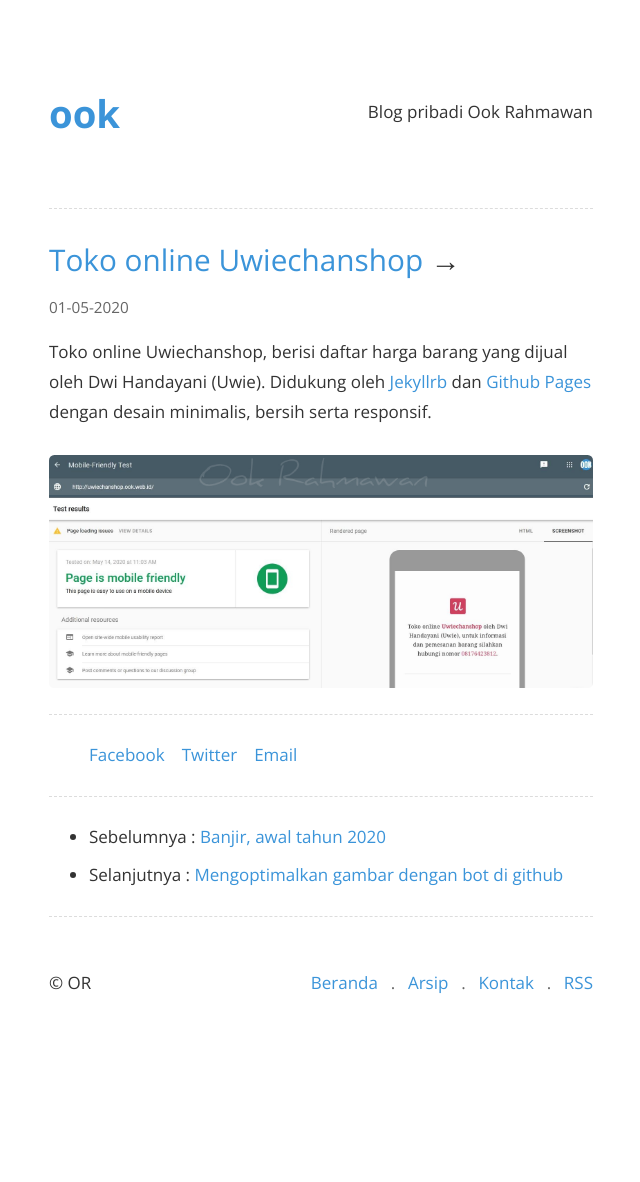
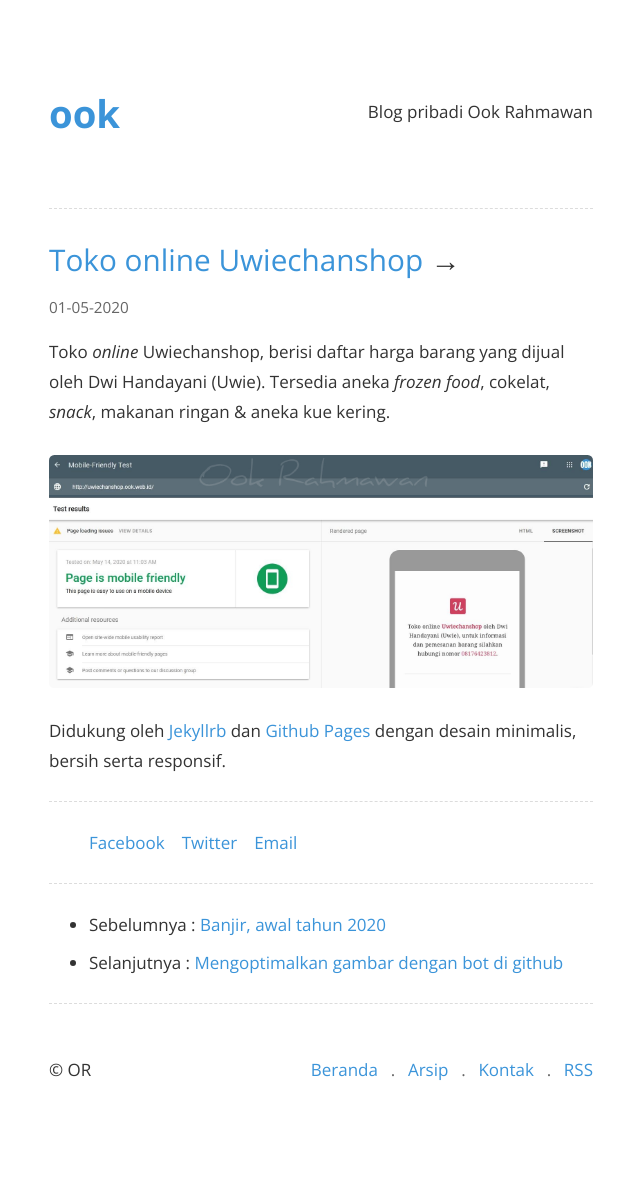
Before and after one commit to krhmwn/krhmwn.github.io, a Jekyll site: the page built from _posts/2020-05-01-toko-online-uwiechanshop.markdown, in a window 1280 px wide. Shown: the whole page, without its empty margins (319-959 px from the left). Built offline with Jekyll 4.4.1, drawn with Linux system fonts in a browser that asks for light colours; before the commit the page ends 1094 px from its top, so only the background shows below that.

Commit message:
2020.10.26

```diff
--- a/_posts/2020-05-01-toko-online-uwiechanshop.markdown
+++ b/_posts/2020-05-01-toko-online-uwiechanshop.markdown
@@ -7,6 +7,7 @@
 link: http://uwiechanshop.ook.web.id/
 ---
 
-Toko online Uwiechanshop, berisi daftar harga barang yang dijual oleh Dwi Handayani (Uwie). Didukung oleh [Jekyllrb](https://jekyllrb.com/) dan [Github Pages](https://pages.github.com/) dengan desain minimalis, bersih serta responsif.
+Toko *online* Uwiechanshop, berisi daftar harga barang yang dijual oleh Dwi Handayani (Uwie). Tersedia aneka *frozen food*, cokelat, *snack*, makanan ringan & aneka kue kering.
 ![uwiechanshop](/img/Uwiechanshop.jpg)
 <!--more-->
+Didukung oleh [Jekyllrb](https://jekyllrb.com/) dan [Github Pages](https://pages.github.com/) dengan desain minimalis, bersih serta responsif.
```
